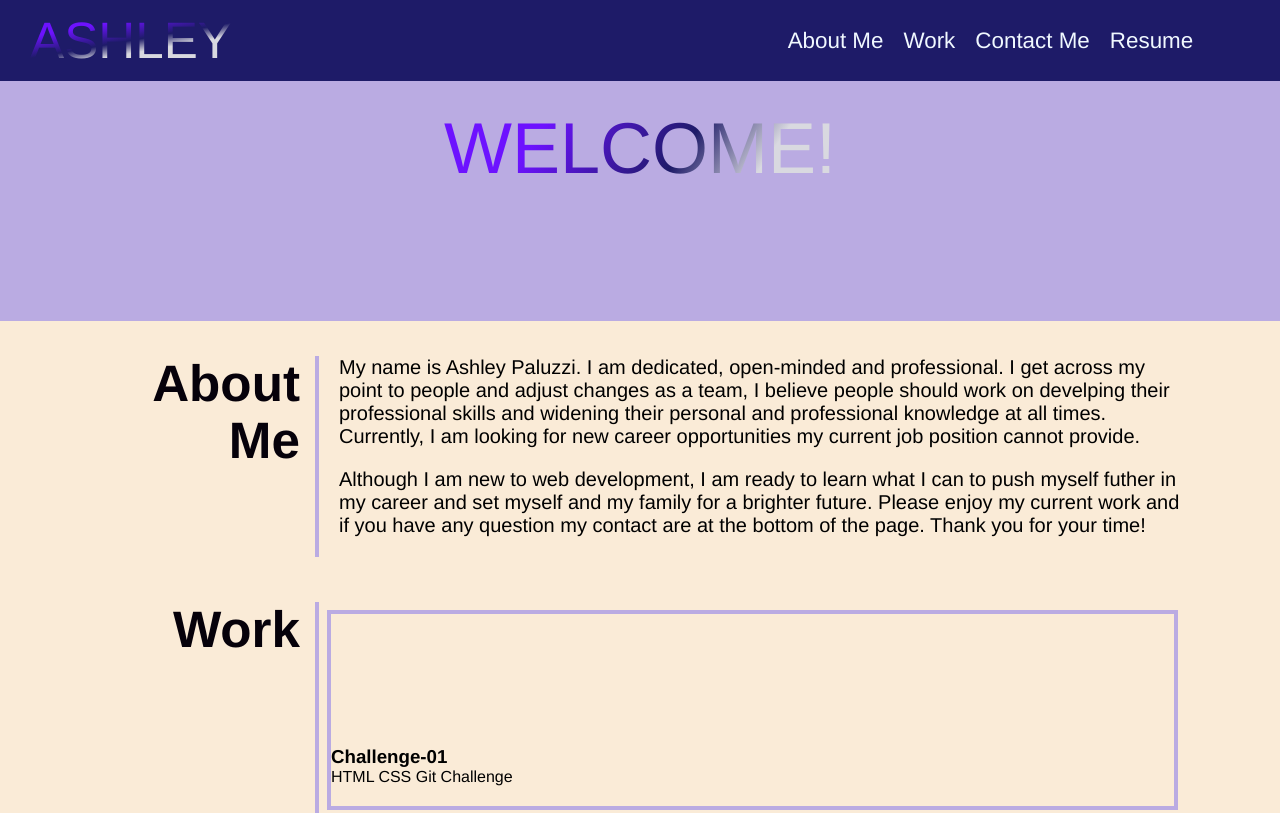
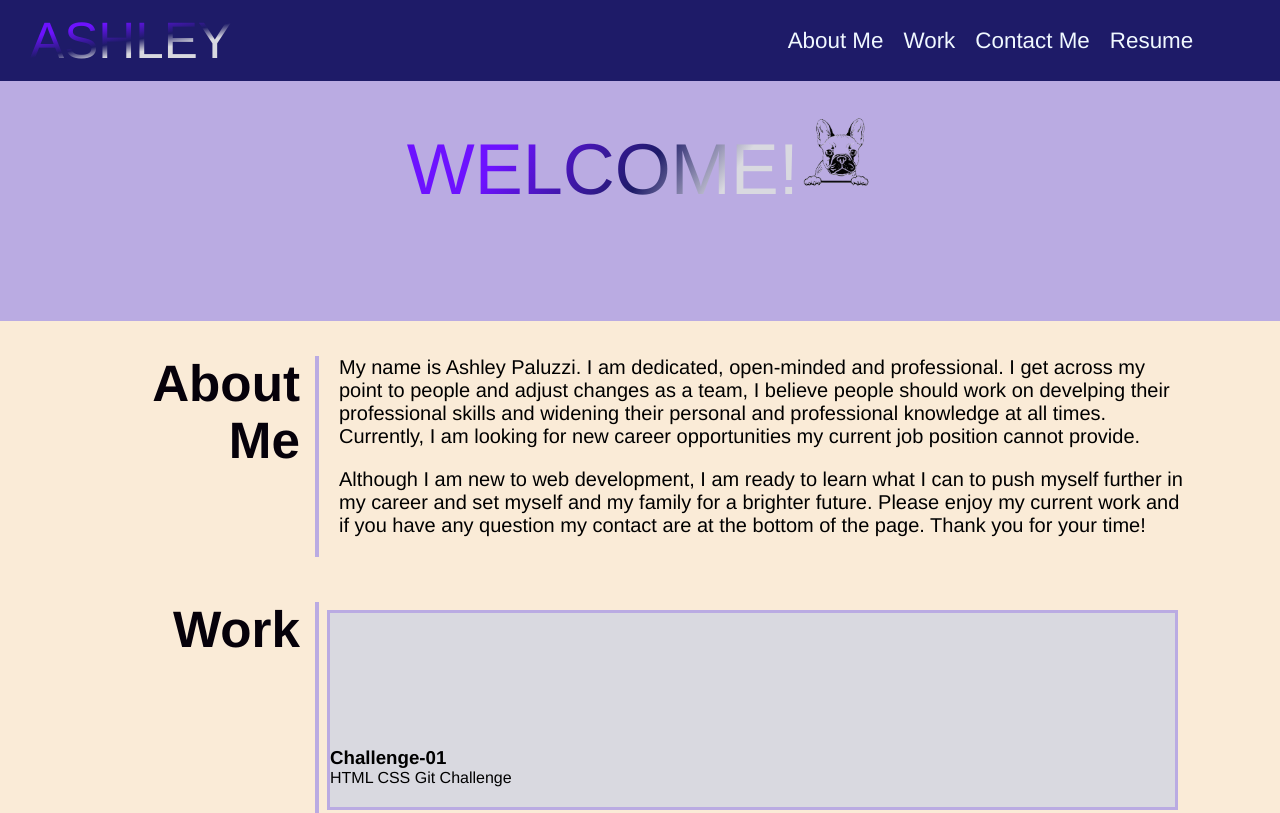
Before and after one commit to ASHLOUISE/Challenge-2, a plain HTML site: page index.html in a window 1280 px wide. Shown: the top 813 px of the page. Drawn offline with Linux system fonts and the light colour scheme.

Commit message:
final update

```diff
--- a/assets/css/style.css
+++ b/assets/css/style.css
@@ -112,6 +112,11 @@ main {
     flex: 0 0 90%;
 }
 
+.hero img {
+    width: 70px;
+    height: auto;
+}
+
 .page-wrapper {
     max-width: 88%;
     margin-left: auto;
@@ -175,12 +180,17 @@ main {
 
 
 
-
-
 .flex-item:first-child{
+    background-repeat: no-repeat;
+    background-position: center center;
+    background-color: #d9d9e0;
+    border: 3px solid var(--purple);
+    width: 20em;
+    height: 10em;
     min-height: 200px;
     flex-basis: 100%;
 }
+
 
 
 .flex-item:hover {
--- a/index.html
+++ b/index.html
@@ -22,6 +22,7 @@
 <section class="hero">
     <div>
         <span class="title">WELCOME!</span>
+        <img src="assets/images/Frenchie-no-bg.png" alt="logo">
     </div>
 </section>
 
@@ -33,7 +34,7 @@
                 My name is Ashley Paluzzi. I am dedicated, open-minded and professional. I get across my point to people and adjust changes as a team, I believe people should work on develping their professional skills and widening their personal and professional knowledge at all times. Currently, I am looking for new career opportunities my current job position cannot provide.
             </p>
             <p>
-                Although I am new to web development, I am ready to learn what I can to push myself futher in my career and set myself and my family for a brighter future. Please enjoy my current work and if you have any question my contact are at the bottom of the page. Thank you for your time!
+                Although I am new to web development, I am ready to learn what I can to push myself further in my career and set myself and my family for a brighter future. Please enjoy my current work and if you have any question my contact are at the bottom of the page. Thank you for your time!
             </p>
         </div>
     </section>
```
Also changed, not shown: assets/images/Frenchie-no-bg.png (added), 1 other file.
